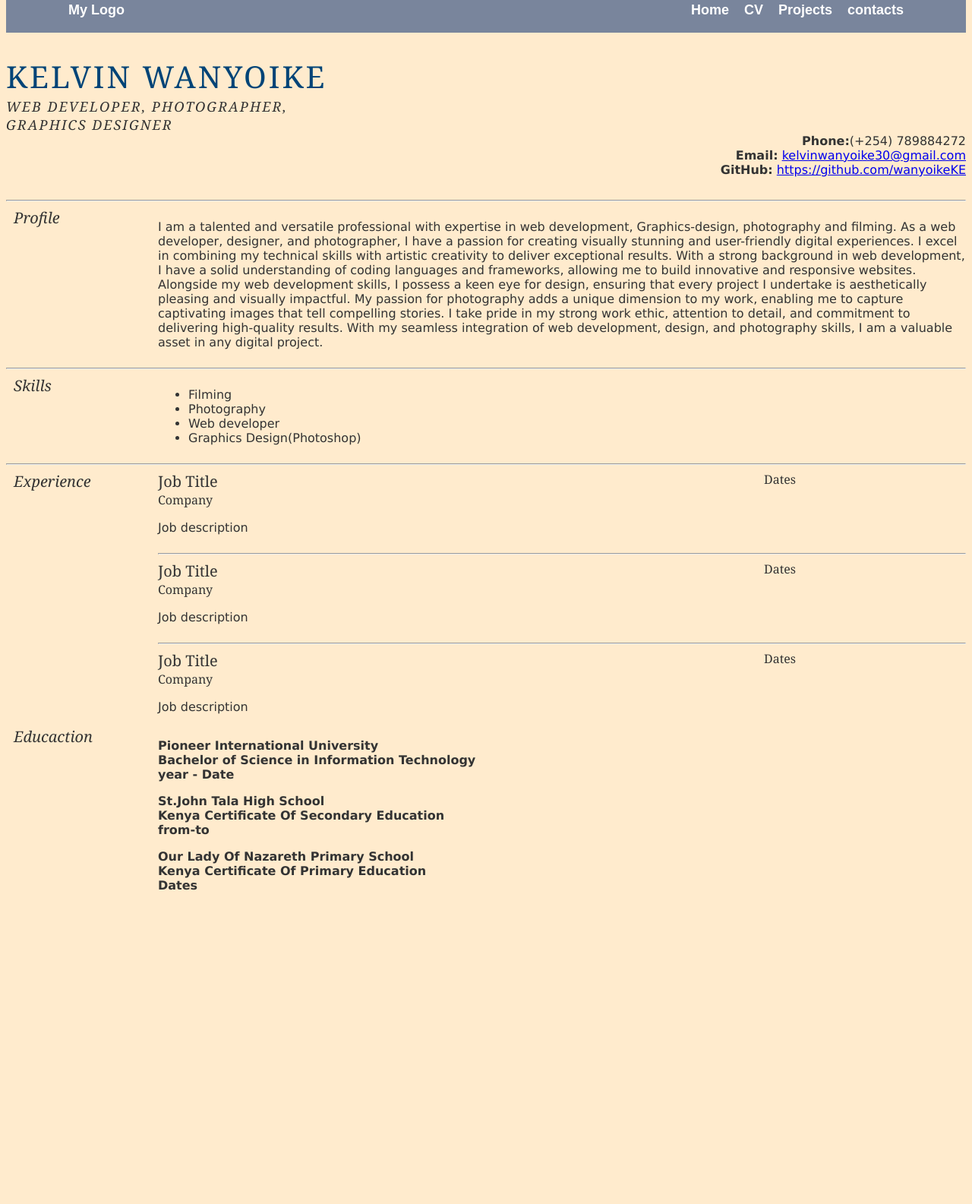
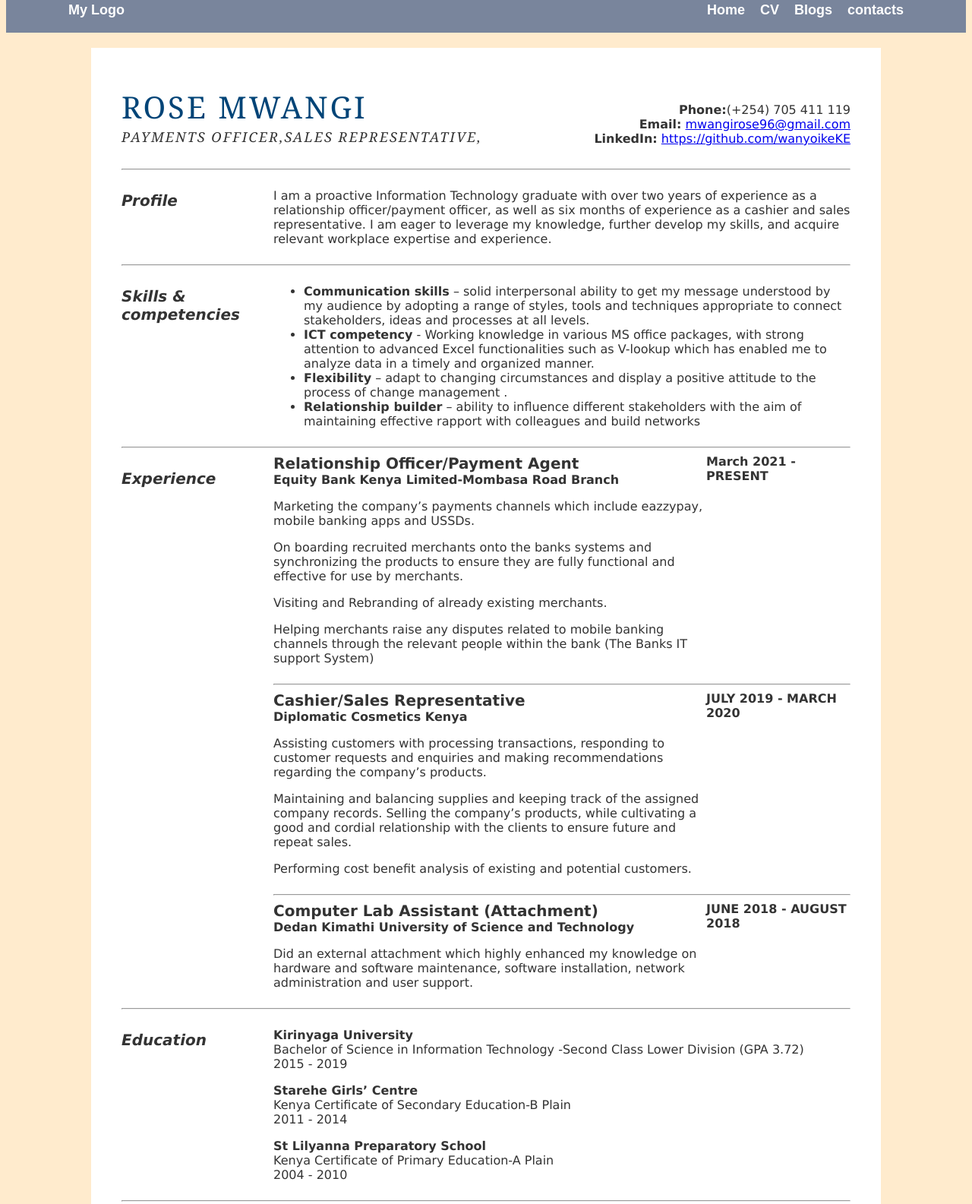
Before and after one commit to wanyoikeKE/CV, a plain HTML site: page CV.html in a window 1280 px wide. Shown: the part 25-1610 px from the top of the page at 76% size. Before the commit the page ends 1224 px from the top, so only its background shows below. Drawn offline with Linux system fonts and the light colour scheme.

Commit message:
first commmit

```diff
--- a/CV.html
+++ b/CV.html
@@ -13,23 +13,23 @@
         <ul class="nav">
           <li><a href="./index.html">Home</a></li>
           <li><a href="./CV.html">CV</a></li>
-          <li><a href="./Projects.html">Projects</a></li>
+          <li><a href="./Projects.html">Blogs</a></li>
           <li><a href="./contact.html">contacts</a></li>
         </ul>
       </div>
     </nav>
+    <div class="paper-background">
       <header id="info">
         <div class="left">
-        <h1>Kelvin Wanyoike</h1>
-        <h2>Web Developer, Photographer,<br />Graphics designer</h2>
+          <h1>Rose Mwangi</h1>
+          <h2>Payments officer,Sales Representative,</h2>
         </div>
         <div class="right">
-        <b>Phone:</b>(+254) 789884272 <br />
+          <b>Phone:</b>(+254) 705 411 119<br />
           <b>Email:</b>
-        <a href="mailto:kelvinwanyoike30@gmail.com"
-          >kelvinwanyoike30@gmail.com</a
+          <a href="mailto:mwangirose96@gmai.com">mwangirose96@gmail.com</a
           ><br />
-        <b>GitHub:</b>
+          <b>LinkedIn:</b>
           <a href="https://github.com/wanyoikeKE"
             >https://github.com/wanyoikeKE</a
           >
@@ -43,23 +43,12 @@
           </div>
           <div class="right">
             <p>
-            I am a talented and versatile professional with expertise in web
-            development, Graphics-design, photography and filming. As a web
-            developer, designer, and photographer, I have a passion for creating
-            visually stunning and user-friendly digital experiences. I excel in
-            combining my technical skills with artistic creativity to deliver
-            exceptional results. With a strong background in web development, I
-            have a solid understanding of coding languages and frameworks,
-            allowing me to build innovative and responsive websites. Alongside
-            my web development skills, I possess a keen eye for design, ensuring
-            that every project I undertake is aesthetically pleasing and
-            visually impactful. My passion for photography adds a unique
-            dimension to my work, enabling me to capture captivating images that
-            tell compelling stories. I take pride in my strong work ethic,
-            attention to detail, and commitment to delivering high-quality
-            results. With my seamless integration of web development, design,
-            and photography skills, I am a valuable asset in any digital
-            project.
+              I am a proactive Information Technology graduate with over two
+              years of experience as a relationship officer/payment officer, as
+              well as six months of experience as a cashier and sales
+              representative. I am eager to leverage my knowledge, further
+              develop my skills, and acquire relevant workplace expertise and
+              experience.
             </p>
           </div>
         </section>
@@ -67,14 +56,31 @@
         <hr />
         <section id="skills">
           <div class="left">
-          <h3>Skills</h3>
+            <h3>Skills & competencies</h3>
           </div>
           <div class="right">
             <ul>
-            <li>Filming</li>
-            <li>Photography</li>
-            <li>Web developer</li>
-            <li>Graphics Design(Photoshop)</li>
+              <li>
+                <b>Communication skills</b> – solid interpersonal ability to get
+                my message understood by my audience by adopting a range of
+                styles, tools and techniques appropriate to connect
+                stakeholders, ideas and processes at all levels.
+              </li>
+              <li>
+                <b>ICT competency</b> - Working knowledge in various MS office
+                packages, with strong attention to advanced Excel
+                functionalities such as V-lookup which has enabled me to analyze
+                data in a timely and organized manner.
+              </li>
+              <li>
+                <b>Flexibility</b> – adapt to changing circumstances and display
+                a positive attitude to the process of change management .
+              </li>
+              <li>
+                <b>Relationship builder</b> – ability to influence different
+                stakeholders with the aim of maintaining effective rapport with
+                colleagues and build networks
+              </li>
             </ul>
           </div>
         </section>
@@ -87,69 +93,122 @@
           <div class="right">
             <div class="work-item">
               <div class="work-title-left">
-              <h4>Job Title</h4>
-              <h5>Company</h5>
+                <h4>Relationship Officer/Payment Agent</h4>
+                <h5>Equity Bank Kenya Limited-Mombasa Road Branch</h5>
               </div>
               <div class="work-title-right">
-              <h5>Dates</h5>
+                <h5>March 2021 - PRESENT</h5>
               </div>
-            <p>Job description</p>
+              <div class="job-description">
+                <p>
+                  Marketing the company’s payments channels which include
+                  eazzypay, mobile banking apps and USSDs.
+                </p>
+                <p>
+                  On boarding recruited merchants onto the banks systems and
+                  synchronizing the products to ensure they are fully functional
+                  and effective for use by merchants.
+                </p>
+                <p>Visiting and Rebranding of already existing merchants.</p>
+                <p>
+                  Helping merchants raise any disputes related to mobile banking
+                  channels through the relevant people within the bank (The
+                  Banks IT support System)
+                </p>
+              </div>
             </div>
 
             <hr />
 
             <div class="work-item">
               <div class="work-title-left">
-              <h4>Job Title</h4>
-              <h5>Company</h5>
+                <h4>Cashier/Sales Representative</h4>
+                <h5>Diplomatic Cosmetics Kenya</h5>
               </div>
               <div class="work-title-right">
-              <h5>Dates</h5>
+                <h5>JULY 2019 - MARCH 2020</h5>
               </div>
-            <p>Job description</p>
+              <div class="job-description">
+                <p>
+                  Assisting customers with processing transactions, responding
+                  to customer requests and enquiries and making recommendations
+                  regarding the company’s products.
+                </p>
+                <p>
+                  Maintaining and balancing supplies and keeping track of the
+                  assigned company records. Selling the company’s products,
+                  while cultivating a good and cordial relationship with the
+                  clients to ensure future and repeat sales.
+                </p>
+                <p>
+                  Performing cost benefit analysis of existing and potential
+                  customers.
+                </p>
+              </div>
             </div>
 
             <hr />
 
             <div class="work-item">
               <div class="work-title-left">
-              <h4>Job Title</h4>
-              <h5>Company</h5>
+                <h4>Computer Lab Assistant (Attachment)</h4>
+                <h5>Dedan Kimathi University of Science and Technology</h5>
               </div>
               <div class="work-title-right">
-              <h5>Dates</h5>
+                <h5>JUNE 2018 - AUGUST 2018</h5>
               </div>
-            <p>Job description</p>
+              <div class="job-description">
+                <p>
+                  Did an external attachment which highly enhanced my knowledge
+                  on hardware and software maintenance, software installation,
+                  network administration and user support.
+                </p>
+              </div>
             </div>
           </div>
         </section>
-
-
+        <hr />
         <section id="education">
           <div class="left">
-          <h3>Educaction</h3>
+            <h3>Education</h3>
           </div>
           <div class="right">
             <p class="school">
-            <b
-              >Pioneer International University<br />Bachelor of Science in
-              Information Technology<br />year - Date <br
-            /></b>
+              <b>Kirinyaga University</b><br />Bachelor of Science in
+              Information Technology -Second Class Lower Division (GPA 3.72)<br />2015
+              - 2019<br />
             </p>
             <p class="school">
-            <b
-              >St.John Tala High School<br />Kenya Certificate Of Secondary
-              Education <br />from-to<br
-            /></b>
+              <b>Starehe Girls’ Centre</b><br />
+              Kenya Certificate of Secondary Education-B Plain
+              <br />2011 - 2014<br />
             </p>
             <p class="school">
-            <b
-              >Our Lady Of Nazareth Primary School<br />Kenya Certificate Of
-              Primary Education <br />Dates<br
-            /></b>
+              <b>St Lilyanna Preparatory School</b> <br />Kenya Certificate of
+              Primary Education-A Plain <br />2004 - 2010<br />
             </p>
           </div>
         </section>
+
+        <hr />
+        <section id="skills">
+          <div class="left">
+            <h3>Other Qualifications</h3>
+          </div>
+          <div class="right">
+            <ol>
+              <li>
+                <b>Fortinet Training Institute-</b> – Network Security Expert
+                1(NSE1) certification from Fortinet Training Centre
+              </li>
+              <li>
+                <b>Kirinyaga University-</b> Certificate of training in ANACONDA
+                for data analysis, specifically in PYTHON.
+              </li>
+            </ol>
+          </div>
+        </section>
       </main>
+    </div>
   </body>
 </html>
--- a/styles.css
+++ b/styles.css
@@ -12,11 +12,7 @@ body {
 }
 
 h1,
-h2,
-h3,
-h4,
-h5,
-h6 {
+h2 {
   font-family: Georgia, "Times New Roman", Times, serif;
   font-weight: 300;
 }
@@ -38,7 +34,6 @@ h2 {
 h3 {
   font-size: 20px;
   font-style: italic;
-  margin: 0 0 0 10px;
 }
 
 h4 {
@@ -50,6 +45,8 @@ h5 {
   font-size: 16px;
   margin: 0;
 }
+
+/*Nav Bar*/
 
 .container {
   display: flex;
@@ -87,17 +84,48 @@ h5 {
   font-size: large;
 }
 
+/***************************************************************************************************
+                                  CV
+****************************************************************************************************/
+
+#info,  main {
+  max-width: 1000px;
+  padding: 0 20px;
+}
+
+#info {
+  margin: 30px auto;
+}
+
+main {
+  margin: 0 auto;
+}
+
+#info h1 {
+  margin: 0px;
+}
+
+#info h2 {
+  margin: 0px;
+}
+
+.paper-background {
+  background-color: white;
+  max-width: 1000px;
+  margin: 20px auto;
+  padding: 20px;
+}
+
 /* DISPLAY */
 
-@media screen and (max-width:799px){
-
+@media screen and (max-width: 799px) {
   #info .left {
     text-align: center;
   }
 
   #info .right {
-  text-align: center;
-  margin-top: 20px;
+    text-align: center;
+    margin-top: 20px;
   }
 
   section .right {
@@ -108,16 +136,11 @@ h5 {
     font-weight: bold;
   }
 }
+
 @media screen and (min-width: 800px) {
-    #info {
+  #info {
     display: grid;
-    grid-template-columns: 1fr 1 fr;
-  }
-
-  #info .left {
-    display: inline-block;
-    width: 49%;
-    vertical-align: top;
+    grid-template-columns: 1fr 1fr;
   }
 
   #info .right {
@@ -131,52 +154,13 @@ h5 {
   }
 }
 
-#info h1 {
-  margin: 0;
-}
-
-#info h2 {
-  margin: 0;
-}
-
 .work-item {
   display: grid;
   grid-template-columns: 3fr 1fr;
 }
 
 .work-item p {
-  grid-area: 2 / 1 / 3 / 3 ;
-}
-
-#info main {
-  max-width: 1000px;
-  padding: 0 20px;
-}
-
-#info {
-  margin: 30px auto;
-}
-
-main {
-  margin: 0 auto;
-}
-
-#info h1 {
-  margin 0px;
-}
-
-
-
-
-
-
-
-/**************************************************************************************
-                                  PROJECTS
-**************************************************************************************/
-
-.projects-wrapper {
-  margin: 20px;
+  grid-area: 2 / 1 / 3 / 3;
 }
 
 /**************************************************************************************
@@ -224,3 +208,11 @@ main {
   box-shadow: none;
   border: 1px solid #256ac4;
 }
+
+/**************************************************************************************
+                                  PROJECTS
+**************************************************************************************/
+
+.projects-wrapper {
+  margin: 20px;
+}
```
Also changed, not shown: blogs.html (renamed from projects.html, +2 -2 lines), contact.html (+1 -1 lines), index.html (+1 -1 lines). Lines whose indentation alone changed are shown as unchanged.
